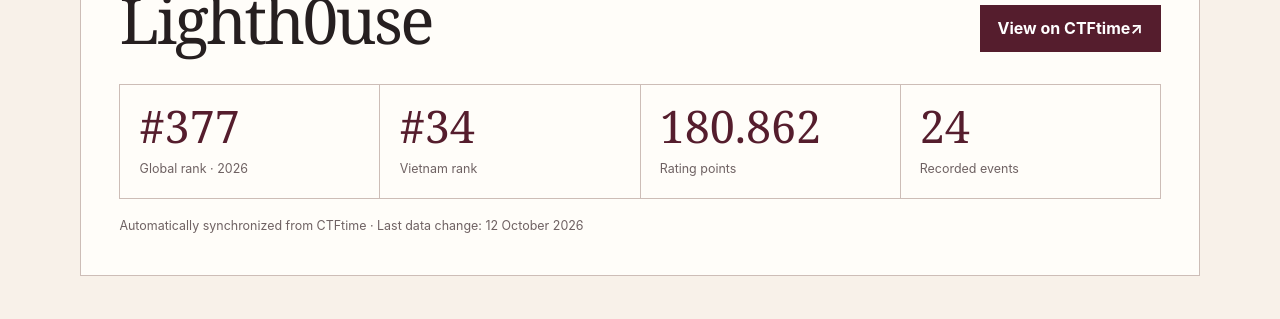
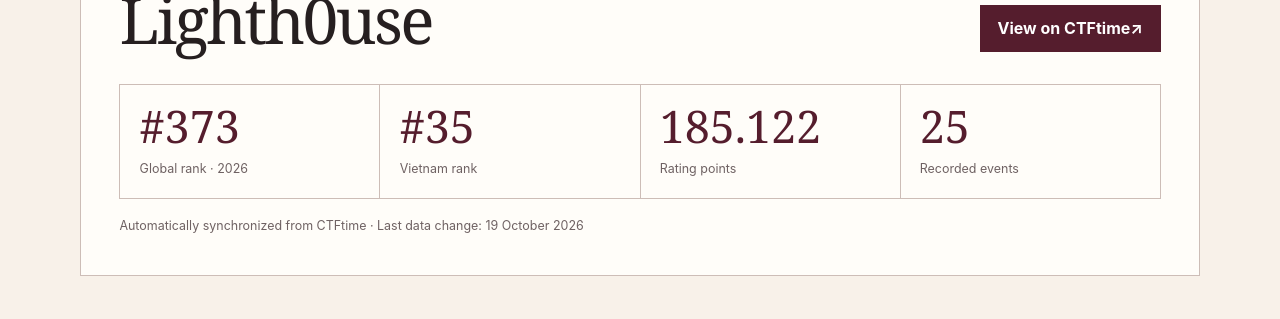
Before and after one commit to PeaMatNgu/PeaMatNgu.github.io, a Jekyll site: the page built from achievements/index.md, in a window 1280 px wide and 900 px high, scrolled down 350 px. Shown: the part 165-484 px from the top of the window. Built offline with Jekyll 4.4.1, drawn with Linux system fonts in a browser that asks for light colours; some of the changed text lies outside the part shown.

Commit message:
Update CTFtime achievements

```diff
--- a/_data/ctftime.json
+++ b/_data/ctftime.json
@@ -5,16 +5,25 @@
     "country": "VN",
     "url": "https://ctftime.org/team/410831",
     "rating_year": 2026,
-    "rating_place": 377,
-    "country_place": 34,
-    "rating_points": 180.862,
-    "event_count": 24,
+    "rating_place": 373,
+    "country_place": 35,
+    "rating_points": 185.122,
+    "event_count": 25,
     "best_place": 16
   },
   "years": [
     2026
   ],
   "events": [
+    {
+      "id": 3440,
+      "title": "FortID CTF 2026",
+      "date": "2026-10-09",
+      "year": 2026,
+      "place": 108,
+      "points": "1641",
+      "url": "https://ctftime.org/event/3440"
+    },
     {
       "id": 3097,
       "title": "NNS CTF 2026",
@@ -232,5 +241,5 @@
       "url": "https://ctftime.org/event/3133"
     }
   ],
-  "updated_at": "2026-10-12T09:15:04+00:00"
+  "updated_at": "2026-10-19T07:48:49+00:00"
 }
```
